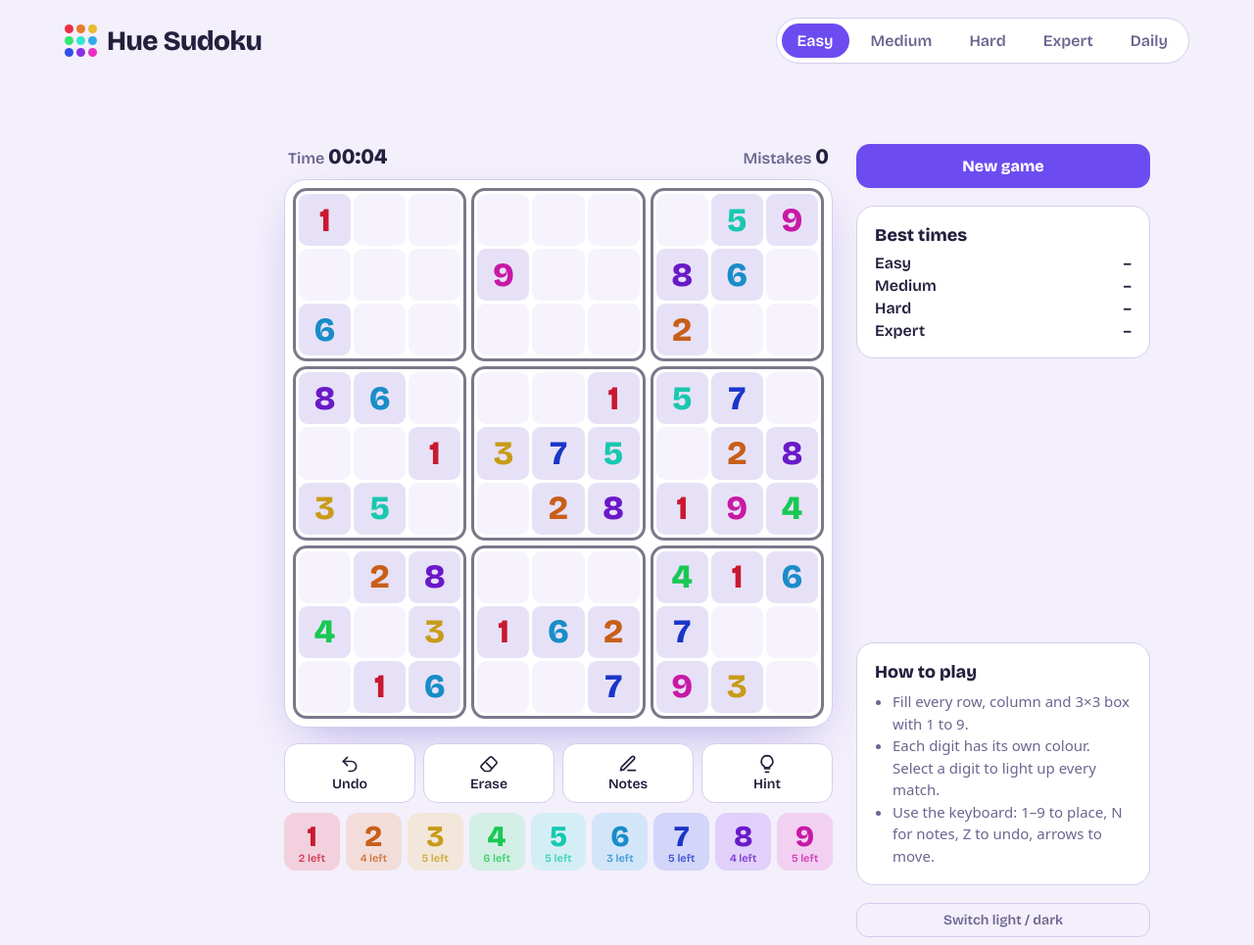
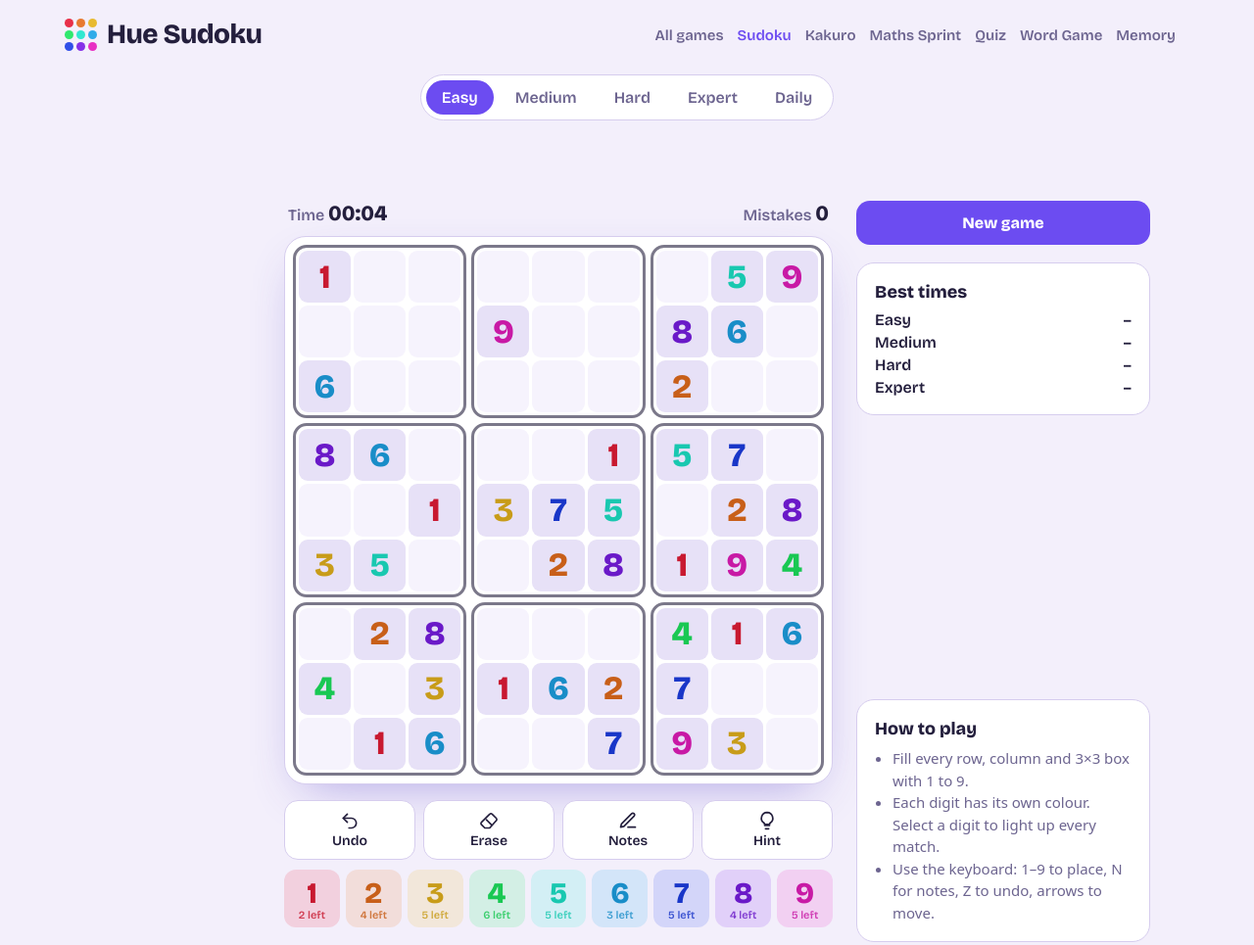
Before and after one commit to cfcwatches/games, a plain HTML site: page sudoku.html in a window 1280 px wide. Shown: the top 965 px of the page at 98% size. Drawn offline with nearby package versions, Linux system fonts and the light colour scheme.

Commit message:
menu update on suduko page

```diff
--- a/sudoku.html
+++ b/sudoku.html
@@ -93,7 +93,13 @@ footer a{color:var(--accent);font-weight:600;text-decoration:none}footer a:hover
 <meta property="og:url" content="https://huesudoku.com/sudoku.html">
 <meta property="og:image" content="https://huesudoku.com/og-image.png">
 <meta name="twitter:card" content="summary_large_image">
-</head>
+<link rel="stylesheet" href="menu.css"><style>
+header>nav a{color:var(--mute);text-decoration:none;font-weight:600;font-size:15px;margin-right:14px}
+header>nav a:hover,header>nav a[aria-current]{color:var(--accent)}
+header .logo{order:1}header>nav{order:2}header .levels{order:4}
+@media (min-width:701px){header>nav{margin-left:auto}header::after{content:"";order:3;flex-basis:100%;height:0}header .levels{margin:0 auto}}
+@media (max-width:700px){body header.mm{flex-wrap:wrap}header.mm .mbtn{order:2}header.mm .levels{flex:1 1 100%}header.mm>nav a{margin:0}header.mm>nav{left:16px;right:16px}}
+</style></head>
 <body>
 <header>
   <h1 class="logo"><span class="dots" aria-hidden="true"><i class="h1"></i><i class="h2"></i><i class="h3"></i><i class="h4"></i><i class="h5"></i><i class="h6"></i><i class="h7"></i><i class="h8"></i><i class="h9"></i></span>Hue Sudoku</h1>
@@ -104,7 +110,8 @@ footer a{color:var(--accent);font-weight:600;text-decoration:none}footer a:hover
     <button role="tab" data-l="expert" aria-selected="false">Expert</button>
     <button role="tab" data-l="daily" aria-selected="false">Daily</button>
   </div>
-</header>
+  <nav><a href="index.html">All games</a><a href="sudoku.html" aria-current="page">Sudoku</a><a href="kakuro.html">Kakuro</a><a href="maths-sprint.html">Maths Sprint</a><a href="quiz.html">Quiz</a><a href="word-guess.html">Word Game</a><a href="memory-match.html">Memory</a></nav>
+</header><script src="menu.js"></script>
 
 <!-- AD SLOT: top leaderboard. Replace this div with your AdSense <ins class="adsbygoogle"> block. -->
 <div class="adwrap adtop"><ins class="adsbygoogle" style="display:block" data-ad-client="ca-pub-7925282448688414" data-ad-slot="8192459900" data-ad-format="horizontal" data-full-width-responsive="true"></ins></div>
```
